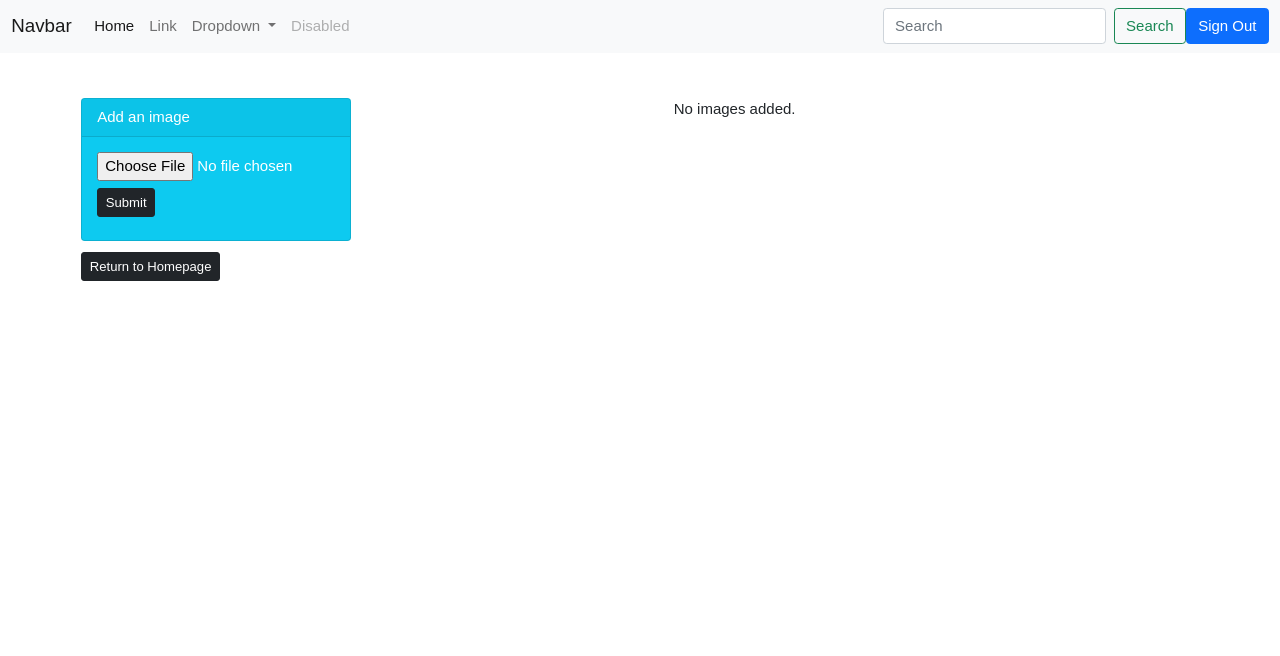
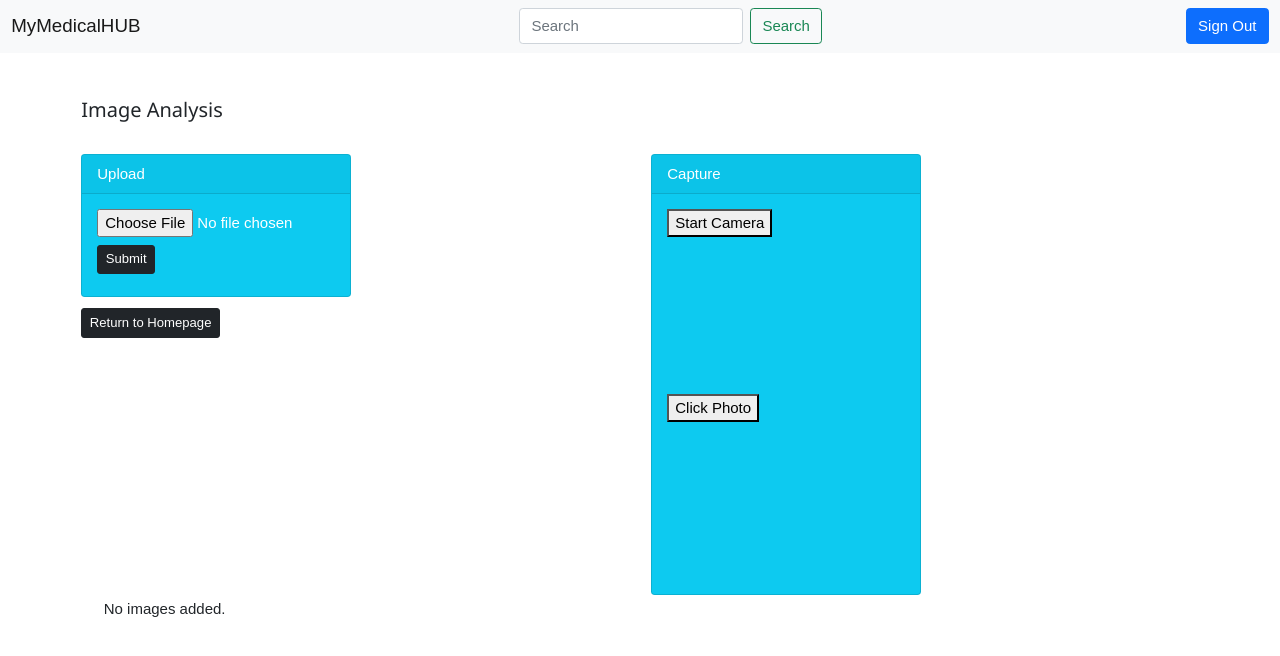
Before and after one commit to rifaet-ullah/VideoAnalysis, a Django app: page /dashboard in a window 1280 px wide. Shown: the top 656 px of the page. Run offline with Django 4.2, Linux system fonts and the light colour scheme; the visitor is signed in with stand-in values (Sample User, id 1); parts of the project's set-up code (start-up, migrations or seed data) failed here and were passed over.

Commit message:
(TASK-7511) added upload, capture image, and modals

```diff
--- a/feature/public/templates/public/dashboard.html
+++ b/feature/public/templates/public/dashboard.html
@@ -5,10 +5,11 @@
 {% block content %}
 
 <div class="container my-5">
+    <h4>Image Analysis</h4><br>
     <div class="row">
         <div class="col-lg-6 col-md-4 col-sm-6 col-xs-12">
             <div class="card text-white bg-info mb-1" style="max-width: 18rem">
-                <div class="card-header">Add an image</div>
+                <div class="card-header">Upload</div>
                 <div class="card-body">
                     <form method="post" enctype="multipart/form-data" action="{% url 'public:upload' %}">
                         {% csrf_token %}
@@ -19,9 +20,19 @@
                 </div>
             </div>
             <a class="btn btn-dark my-2 btn-sm" href="/">Return to Homepage</a>
+        </div>
+        <div class="col-lg-6 col-md-4 col-sm-6 col-xs-12">
+            <div class="card text-white bg-info mb-1" style="max-width: 18rem">
+                <div class="card-header">Capture</div>
+                <div class="card-body">
+                    <button id="start-camera">Start Camera</button>
+                    <video id="video" autoplay></video>
+                    <button id="click-photo">Click Photo</button>
+                    <canvas id="canvas"></canvas>
+                </div>
+            </div>
 
         </div>
-
         <div class="col-lg-6 col-md-4 col-sm-6 col-xs-12">
             <div class="container">
                 <!--<h4>Images</h4>-->
@@ -33,23 +44,40 @@
                     <div id="modal01" class="w3-modal" onclick="this.style.display='none'">
                         <span class="w3-button w3-hover-red w3-xlarge w3-display-topright">&times;</span>
                         <div class="w3-modal-content w3-animate-zoom">
-                            <img src="{{ file_url }}" style="width:100%">
-                        </div>
-                    </div>
-                </div>
-                <br>
+                            <img src="{{ file_url }}" style="width:80%">
                             <!-- Trigger/Open The Modal -->
-                <button id="myBtn" class="btn btn-dark my-2 btn-sm">Add Drawing Rules</button>
-
+                            <button id="myBtn" class="btn btn-dark my-2 btn-sm">Angle Constraints</button>
                             <!-- The Modal -->
                             <div  id="myModal" class="modal">
                                 <!-- Modal content -->
                                 <div class="modal-content">
+                                    Angle Constraints
                                     <span class="close">&times;</span>
-                        <p>Please specify 2 bodypoints (e.g. Left ankle)</p>
+                                    <form>
+                                        <div class="form-group">
+                                            <label class="col-form-label">First Point</label>
+                                            <input type="text" class="form-control">
+                                        </div>
+                                        <div class="form-group">
+                                            <label class="col-form-label">Second Point</label>
+                                            <input type="text" class="form-control">
+                                        </div>
+                                        <div class="form-group">
+                                            <label class="col-form-label">Third Point</label>
+                                            <input type="text" class="form-control">
+                                        </div>
+                                        <input type="checkbox" id="check1" name="check1" value="">
+                                        <label for="check1"> Clock-wise</label><br>
+                                        <input type="checkbox" id="check2" name="check2" value="">
+                                        <label for="check2"> Draw Extension / Flexion</label><br>
+                                    </form>
+                                </div>
+                                <div class="modal-footer">
+                                    <button type="button" class="btn btn-secondary" data-dismiss="modal">Close</button>
+                                    <button type="button" class="btn btn-primary">Add</button>
                                 </div>
                             </div>
-
+                        </div>
                         {% else %}
                         <p>No images added.</p>
                         {% endif %}
@@ -57,38 +85,8 @@
                 </div>
             </div>
         </div>
-
-<!--# image-->
-<!--    <div class="container">-->
-<!--        <div class="card text-white bg-info mb-3" style="max-width: 18rem">-->
-<!--            <div class="card-header">Add an image</div>-->
-<!--            <div class="card-body">-->
-<!--                <form method="post" enctype="multipart/form-data" action="{% url 'public:upload' %}">-->
-<!--                    {% csrf_token %}-->
-<!--                    <input type="file" name="upload" accept="image/*">-->
-<!--                    <br>-->
-<!--                    <button class="btn btn-dark my-4" type="submit">Submit</button>-->
-<!--                </form>-->
-<!--            </div>-->
-<!--        </div>-->
-
-<!--        &lt;!&ndash;See Image Uploaded&ndash;&gt;-->
-<!--        <div class="container">-->
-<!--            <h4 class="my-4">Images</h4>-->
-<!--            <div class="row">-->
-<!--                {% if file_url %}-->
-<!--                <div class="col-lg-4 col-md-6 col-sm-12 pb-4">-->
-<!--                    <img src="{{ file_url }}" class="img-fluid" style="width:500px;height:300px;">-->
-<!--                    <br>-->
-<!--                    <a class="btn btn-dark my-4" href="/">Return to Homepage</a>-->
-<!--                    {% else %}-->
-<!--                    <p>No images added.</p>-->
-<!--                    {% endif %}-->
-<!--                </div>-->
-<!--            </div>-->
-<!--        </div>-->
-<!--    </div>-->
-
+    </div>
+</div>
         <!--# video-->
         <!--<div class="container">-->
         <!--    <div class="card text-white bg-success mb-3" style="max-width: 18rem;">-->
@@ -121,5 +119,5 @@
         <!--        </div>-->
         <!--    </div>-->
         <!--</div>-->
-
+        <!-- Button trigger modal -->
         {% endblock content %}
--- a/feature/templates/navbar.html
+++ b/feature/templates/navbar.html
@@ -1,36 +1,10 @@
 <nav class="navbar navbar-expand-lg navbar-light bg-light">
     <div class="container-fluid">
-        <a class="navbar-brand" href="#">Navbar</a>
+        <a class="navbar-brand" href="/">MyMedicalHUB</a>
         <button class="navbar-toggler" type="button" data-bs-toggle="collapse" data-bs-target="#navbarSupportedContent"
                 aria-controls="navbarSupportedContent" aria-expanded="false" aria-label="Toggle navigation">
             <span class="navbar-toggler-icon"></span>
         </button>
-        <div class="collapse navbar-collapse" id="navbarSupportedContent">
-            <ul class="navbar-nav me-auto mb-2 mb-lg-0">
-                <li class="nav-item">
-                    <a class="nav-link active" aria-current="page" href="#">Home</a>
-                </li>
-                <li class="nav-item">
-                    <a class="nav-link" href="#">Link</a>
-                </li>
-                <li class="nav-item dropdown">
-                    <a class="nav-link dropdown-toggle" href="#" id="navbarDropdown" role="button"
-                       data-bs-toggle="dropdown" aria-expanded="false">
-                        Dropdown
-                    </a>
-                    <ul class="dropdown-menu" aria-labelledby="navbarDropdown">
-                        <li><a class="dropdown-item" href="#">Action</a></li>
-                        <li><a class="dropdown-item" href="#">Another action</a></li>
-                        <li>
-                            <hr class="dropdown-divider">
-                        </li>
-                        <li><a class="dropdown-item" href="#">Something else here</a></li>
-                    </ul>
-                </li>
-                <li class="nav-item">
-                    <a class="nav-link disabled">Disabled</a>
-                </li>
-            </ul>
             <form class="d-flex">
                 <input class="form-control me-2" type="search" placeholder="Search" aria-label="Search">
                 <button class="btn btn-outline-success" type="submit">Search</button>
--- a/static/js/scripts.js
+++ b/static/js/scripts.js
@@ -23,3 +23,62 @@ window.onclick = function(event) {
     modal.style.display = "none";
   }
 }
+
+// Capture image
+let camera_button = document.querySelector("#start-camera");
+let video = document.querySelector("#video");
+let click_button = document.querySelector("#click-photo");
+let canvas = document.querySelector("#canvas");
+
+camera_button.addEventListener('click', async function() {
+   	let stream = await navigator.mediaDevices.getUserMedia({ video: true, audio: false });
+	video.srcObject = stream;
+});
+
+click_button.addEventListener('click', function() {
+   	canvas.getContext('2d').drawImage(video, 0, 0, canvas.width, canvas.height);
+   	let image_data_url = canvas.toDataURL('image/jpeg');
+
+   	// data url of the image
+   	console.log(image_data_url);
+});
+
+// capture video
+//let camera_button = document.querySelector("#start-camera");
+//let video = document.querySelector("#video");
+//let start_button = document.querySelector("#start-record");
+//let stop_button = document.querySelector("#stop-record");
+//let download_link = document.querySelector("#download-video");
+//
+//let camera_stream = null;
+//let media_recorder = null;
+//let blobs_recorded = [];
+//
+//camera_button.addEventListener('click', async function() {
+//   	camera_stream = await navigator.mediaDevices.getUserMedia({ video: true, audio: true });
+//	video.srcObject = camera_stream;
+//});
+//
+//start_button.addEventListener('click', function() {
+//    // set MIME type of recording as video/webm
+//    media_recorder = new MediaRecorder(camera_stream, { mimeType: 'video/webm' });
+//
+//    // event : new recorded video blob available
+//    media_recorder.addEventListener('dataavailable', function(e) {
+//		blobs_recorded.push(e.data);
+//    });
+//
+//    // event : recording stopped & all blobs sent
+//    media_recorder.addEventListener('stop', function() {
+//    	// create local object URL from the recorded video blobs
+//    	let video_local = URL.createObjectURL(new Blob(blobs_recorded, { type: 'video/webm' }));
+//    	download_link.href = video_local;
+//    });
+//
+//    // start recording with each recorded blob having 1 second video
+//    media_recorder.start(1000);
+//});
+//
+//stop_button.addEventListener('click', function() {
+//	media_recorder.stop();
+//});
```
Lines whose indentation alone changed are shown as unchanged.
